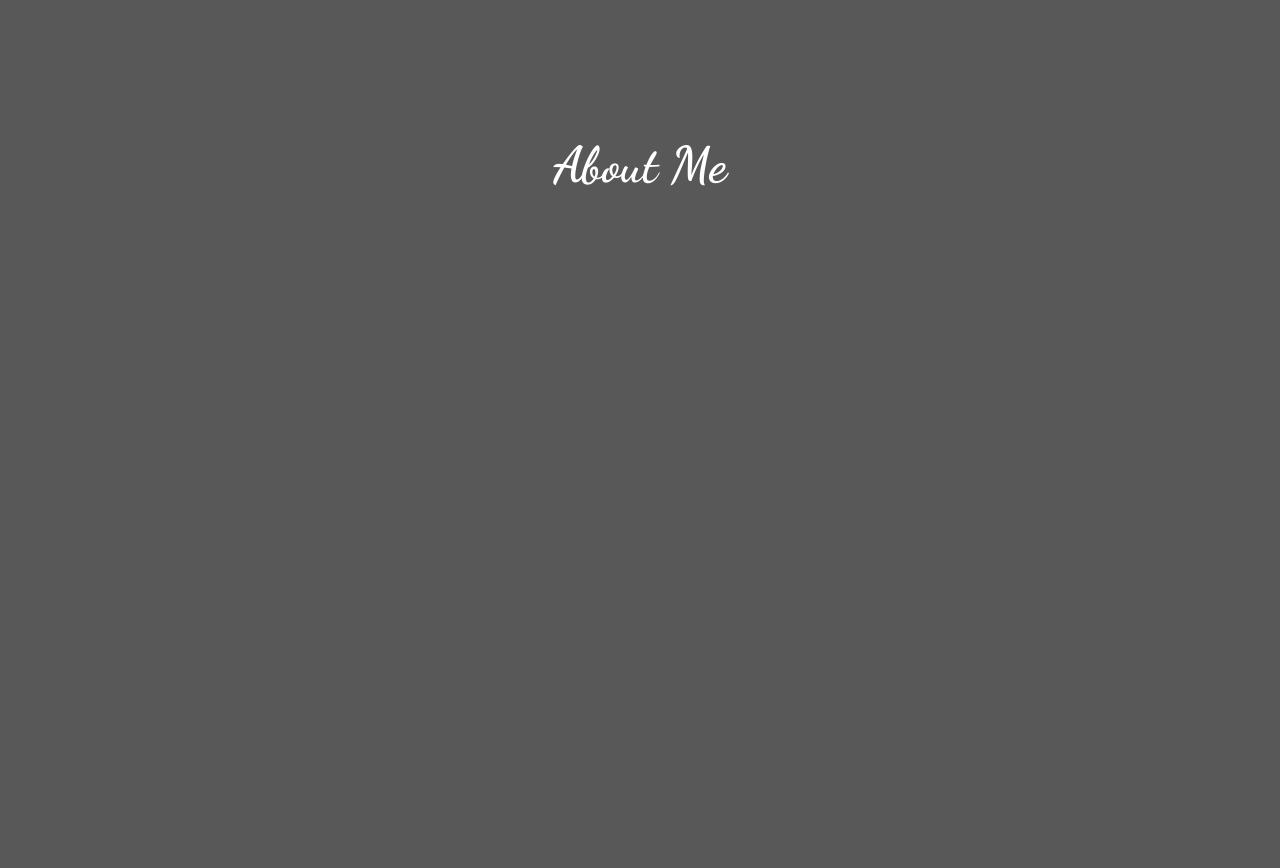
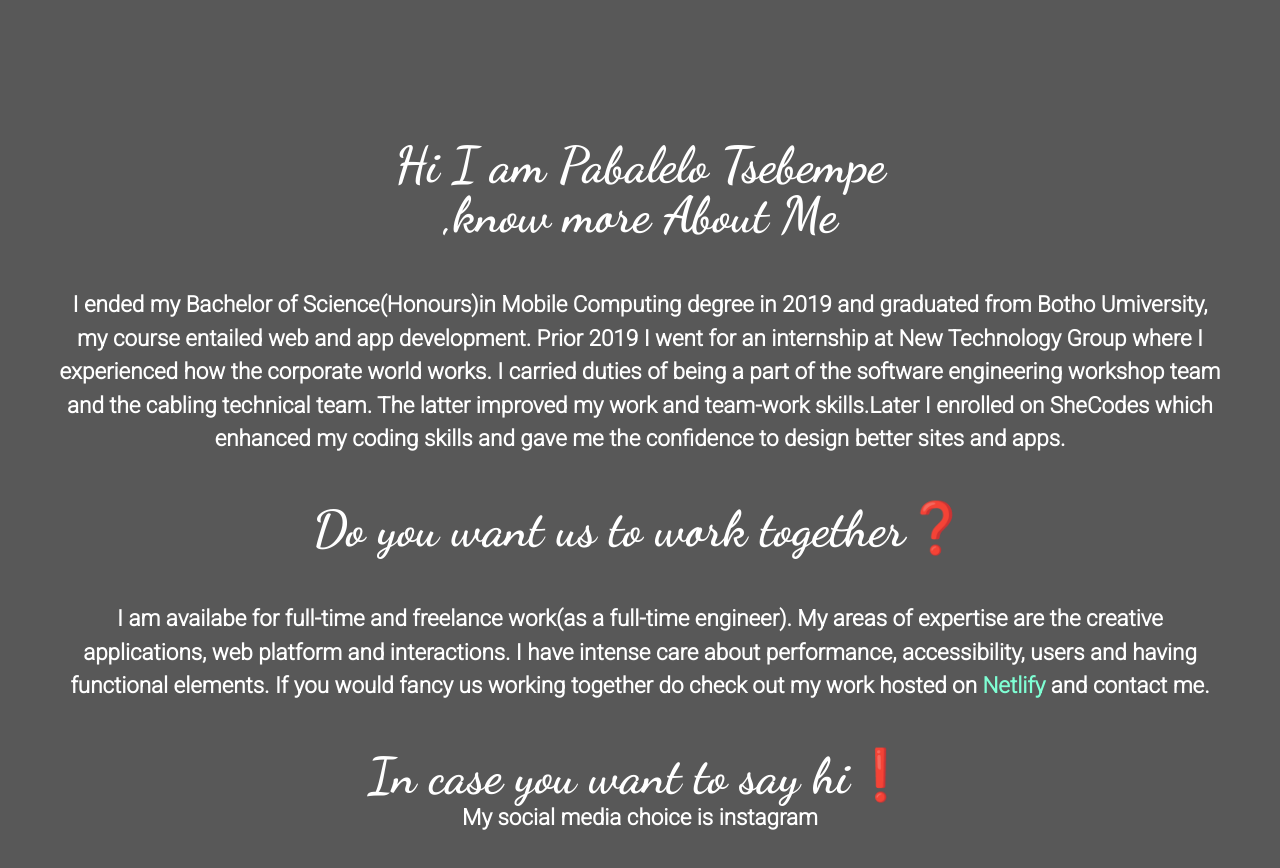
Before and after one commit to PabaleloLucia/PROJECT-PORTFOLIO, a plain HTML site: page about.html in a window 1280 px wide. Before the commit the page ends 800 px from the top, so only its background shows below. Drawn offline with nearby package versions, Linux system fonts and the light colour scheme.

Commit message:
added text on the page

```diff
--- a/about.html
+++ b/about.html
@@ -38,7 +38,28 @@
     <title>About Me</title>
   </head>
   <body>
-    <h1>About Me</h1>
-    <p></p>
+    <h1>Hi I am Pabalelo Tsebempe<br />,know more About Me</h1>
+    <p class="m-5">
+      I ended my Bachelor of Science(Honours)in Mobile Computing degree in 2019
+      and graduated from Botho Umiversity, my course entailed web and app
+      development. Prior 2019 I went for an internship at New Technology Group
+      where I experienced how the corporate world works. I carried duties of
+      being a part of the software engineering workshop team and the cabling
+      technical team. The latter improved my work and team-work skills.Later I
+      enrolled on SheCodes which enhanced my coding skills and gave me the
+      confidence to design better sites and apps.
+    </p>
+    <h2>Do you want us to work together❓</h2>
+    <p class="m-5">
+      I am availabe for full-time and freelance work(as a full-time engineer).
+      My areas of expertise are the creative applications, web platform and
+      interactions. I have intense care about performance, accessibility, users
+      and having functional elements. If you would fancy us working together do
+      check out my work hosted on
+      <a href="https://app.netlify.com/" class="netlify-link">Netlify</a> and
+      contact me.
+    </p>
+    <h2>In case you want to say hi❗</h2>
+    <p>My social media choice is instagram</p>
   </body>
 </html>
--- a/src/styles.css
+++ b/src/styles.css
@@ -130,3 +130,11 @@ a {
   color: var(--text-color);
   text-decoration: underline;
 }
+
+.netlify-link {
+  color: aquamarine;
+}
+.netlify-link:hover {
+  color: var(--text-color);
+  text-decoration: underline;
+}
```
Also changed, not shown: index.html (+3 -2 lines).
